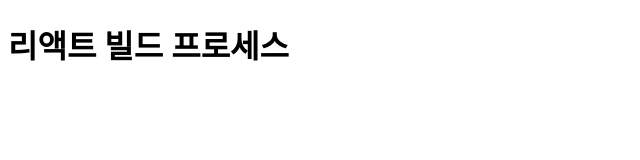
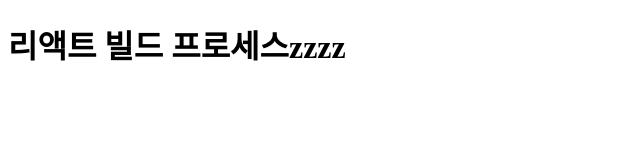
Before and after one commit to suehwanBoo/Frontend-Playground, a React (Vite) app in the folder deploy-react/: page / in a window 1280 px wide. Shown: the top 160 px of the page, without its empty margins (0-640 px from the left). Built offline with nearby package versions, Linux system fonts and the light colour scheme.

Commit message:
Update App.jsx

```diff
--- a/deploy-react/src/App.jsx
+++ b/deploy-react/src/App.jsx
@@ -1,7 +1,7 @@
 function App() {
   return (
     <>
-      <h1>리액트 빌드 프로세스</h1>
+      <h1>리액트 빌드 프로세스zzzz</h1>
     </>
   );
 }
```
